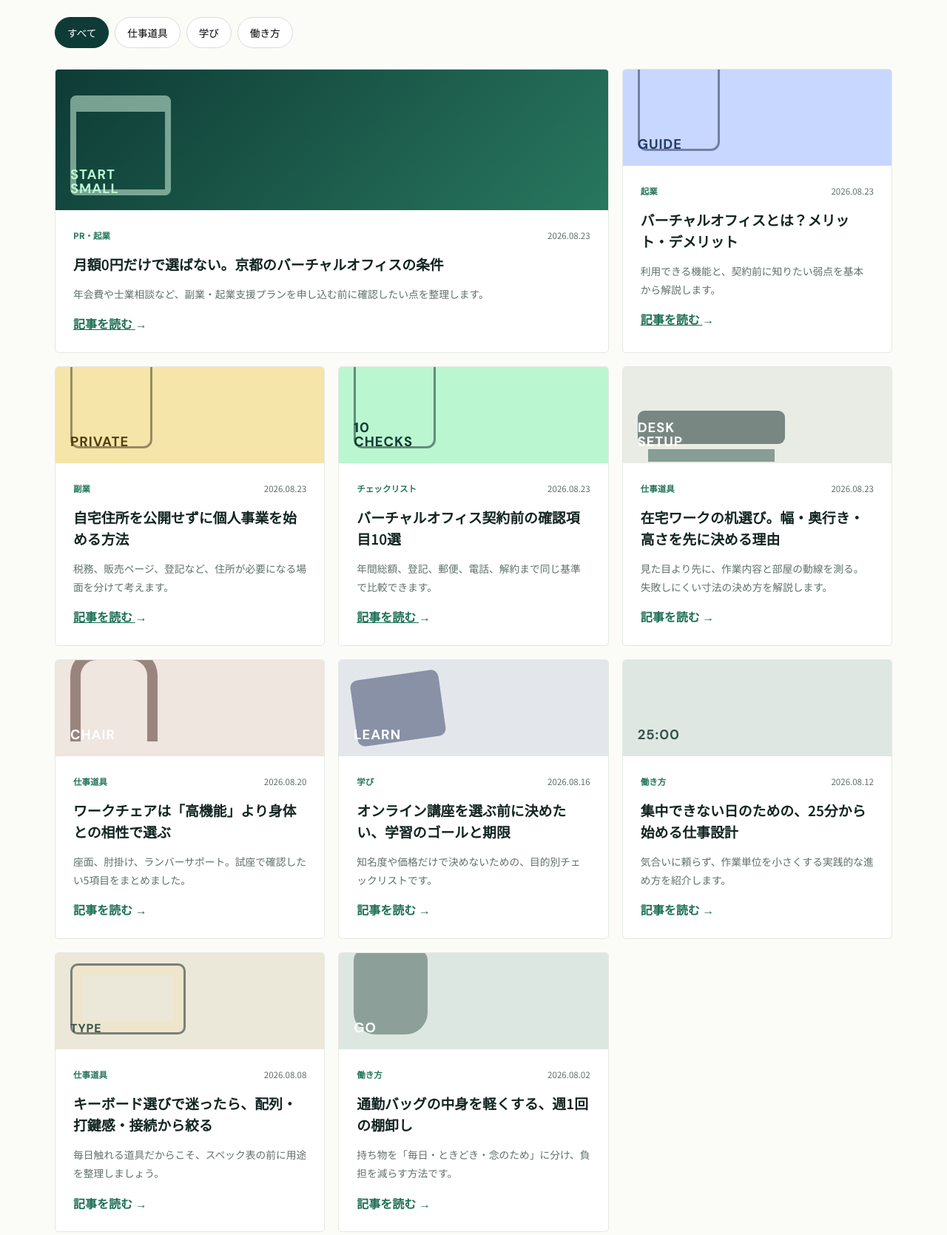
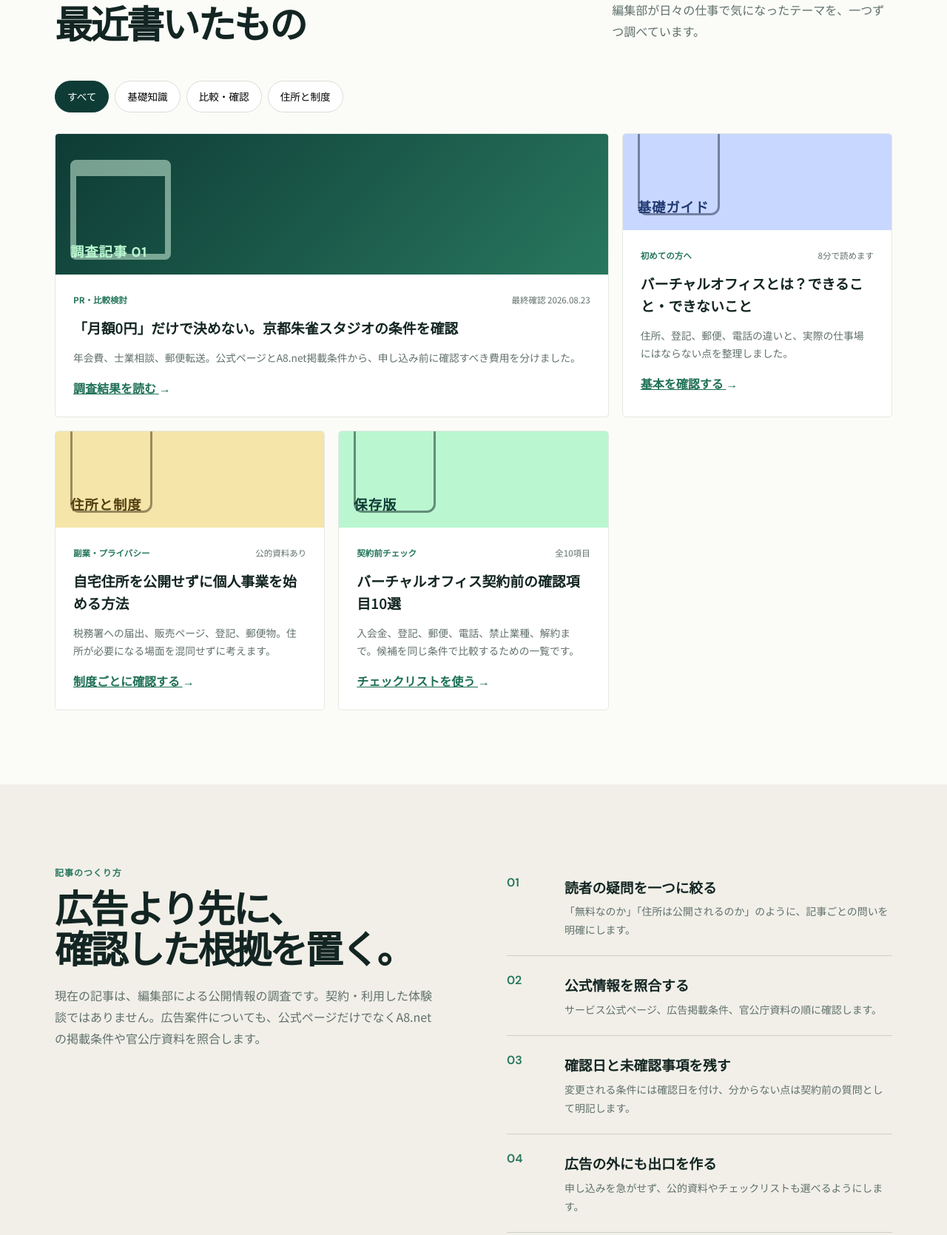
Before and after one commit to workmint-tools/workmint-select, a plain HTML site: page index.html in a window 1280 px wide. Shown: the part 1080-2749 px from the top of the page at 74% size. Drawn offline with Linux system fonts and the light colour scheme.

Commit message:
Focus site on small-business setup and add trust signals

```diff
--- a/index.html
+++ b/index.html
@@ -31,23 +31,7 @@
   </header>
 
   <main id="main">
-    <section class="hero" id="top">
-      <div class="hero-copy">
-        <p class="issue-label">仕事まわりの、買う前ノート。</p>
-        <h1>道具を変える前に、<br>考えておきたいこと。</h1>
-        <p class="lead">机や椅子、キーボード、オンライン講座。仕事に使うものは、評判がいいだけでは選びきれません。WorkMint Selectでは、編集部が実際に迷った点を出発点に、選ぶときの基準を整理しています。</p>
-        <div class="hero-actions">
-          <a class="button primary" href="#articles">記事を見る</a>
-        </div>
-      </div>
-      <aside class="editor-note">
-        <p class="note-date">編集ノート　2026.08.23</p>
-        <p>最初の特集は、在宅ワークの環境づくりです。部屋の広さや体格によって答えが変わるものを、単純なランキングにせず紹介していきます。</p>
-        <a href="#about">このサイトについて →</a>
-      </aside>
-    </section>
-
-    <section class="promise">
+    <section class="hero" id="top"><div class="hero-copy"><p class="issue-label">副業を始める人の、住所と仕事場のガイド</p><h1>小さく始めるときの、<br>住所と仕事環境。</h1><p class="lead">自宅住所はどこまで公開されるのか。バーチャルオフィスの「月額0円」は本当に無料なのか。副業や小さな事業を始めるときに、自分たちが分かりにくかった点を、公式資料までさかのぼって整理しています。</p><div class="hero-actions"><a class="button primary" href="articles/virtual-office-checklist.html">契約前チェックリストを見る</a><a class="plain-link" href="#articles">すべての記事を見る</a></div></div><aside class="editor-note"><p class="note-date">このサイトの調査範囲</p><p><strong>現時点では、公開情報を使った調査記事です。</strong></p><p>サービスを実際に契約した体験談ではありません。公式サイト、A8.net掲載条件、官公庁の案内を照合し、確認できたことと未確認のことを分けて掲載します。</p><a href="#method">調査方法を読む →</a></aside></section><section class="evidence-strip" aria-label="記事の確認方針"><div><span>01</span><strong>一次情報を優先</strong><small>公式サイト・官公庁資料を参照</small></div><div><span>02</span><strong>広告条件も確認</strong><small>年会費や利用条件まで記載</small></div><div><span>03</span><strong>未確認事項を明記</strong><small>契約前に聞く項目として残す</small></div></section><section class="promise">
       <p>記事を書くときに気をつけていること</p>
       <div><strong>用途から考える</strong><span>人気より、自分の使い方に合うかどうか</span></div>
       <div><strong>困る点も載せる</strong><span>買ってから気づきやすい注意点まで</span></div>
@@ -59,109 +43,18 @@
         <div><p class="eyebrow">新着記事</p><h2>最近書いたもの</h2></div>
         <p>編集部が日々の仕事で気になったテーマを、一つずつ調べています。</p>
       </div>
-      <div class="filters" role="group" aria-label="記事カテゴリー">
-        <button class="active" data-filter="all">すべて</button>
-        <button data-filter="tool">仕事道具</button>
-        <button data-filter="learn">学び</button>
-        <button data-filter="work">働き方</button>
-      </div>
-      <div class="article-grid">
-        <article class="article-card featured" data-category="work">
-          <div class="card-art art-office"><span>START<br>SMALL</span></div>
-          <div class="card-body">
-            <p class="meta"><span>PR・起業</span><time datetime="2026-08-23">2026.08.23</time></p>
-            <h3>月額0円だけで選ばない。京都のバーチャルオフィスの条件</h3>
-            <p>年会費や士業相談など、副業・起業支援プランを申し込む前に確認したい点を整理します。</p>
-            <a class="text-link" href="articles/virtual-office-kyoto.html">記事を読む <span>→</span></a>
-          </div>
-        </article>
-        <article class="article-card" data-category="work">
-          <div class="card-art art-guide"><span>GUIDE</span></div><div class="card-body">
-            <p class="meta"><span>起業</span><time datetime="2026-08-23">2026.08.23</time></p>
-            <h3>バーチャルオフィスとは？メリット・デメリット</h3><p>利用できる機能と、契約前に知りたい弱点を基本から解説します。</p>
-            <a class="text-link" href="articles/virtual-office-basics.html">記事を読む <span>→</span></a>
-          </div></article>
-        <article class="article-card" data-category="work">
-          <div class="card-art art-address"><span>PRIVATE</span></div><div class="card-body">
-            <p class="meta"><span>副業</span><time datetime="2026-08-23">2026.08.23</time></p>
-            <h3>自宅住所を公開せずに個人事業を始める方法</h3><p>税務、販売ページ、登記など、住所が必要になる場面を分けて考えます。</p>
-            <a class="text-link" href="articles/protect-home-address.html">記事を読む <span>→</span></a>
-          </div></article>
-        <article class="article-card" data-category="work">
-          <div class="card-art art-check"><span>10<br>CHECKS</span></div><div class="card-body">
-            <p class="meta"><span>チェックリスト</span><time datetime="2026-08-23">2026.08.23</time></p>
-            <h3>バーチャルオフィス契約前の確認項目10選</h3><p>年間総額、登記、郵便、電話、解約まで同じ基準で比較できます。</p>
-            <a class="text-link" href="articles/virtual-office-checklist.html">記事を読む <span>→</span></a>
-          </div></article>
-        <article class="article-card" data-category="tool">
-          <div class="card-art art-desk"><span>DESK<br>SETUP</span></div>
-          <div class="card-body">
-            <p class="meta"><span>仕事道具</span><time datetime="2026-08-23">2026.08.23</time></p>
-            <h3>在宅ワークの机選び。幅・奥行き・高さを先に決める理由</h3>
-            <p>見た目より先に、作業内容と部屋の動線を測る。失敗しにくい寸法の決め方を解説します。</p>
-            <button class="text-link" data-open="desk">記事を読む <span>→</span></button>
-          </div>
-        </article>
-        <article class="article-card" data-category="tool">
-          <div class="card-art art-chair"><span>CHAIR</span></div>
-          <div class="card-body">
-            <p class="meta"><span>仕事道具</span><time datetime="2026-08-20">2026.08.20</time></p>
-            <h3>ワークチェアは「高機能」より身体との相性で選ぶ</h3>
-            <p>座面、肘掛け、ランバーサポート。試座で確認したい5項目をまとめました。</p>
-            <button class="text-link" data-open="chair">記事を読む <span>→</span></button>
-          </div>
-        </article>
-        <article class="article-card" data-category="learn">
-          <div class="card-art art-learn"><span>LEARN</span></div>
-          <div class="card-body">
-            <p class="meta"><span>学び</span><time datetime="2026-08-16">2026.08.16</time></p>
-            <h3>オンライン講座を選ぶ前に決めたい、学習のゴールと期限</h3>
-            <p>知名度や価格だけで決めないための、目的別チェックリストです。</p>
-            <button class="text-link" data-open="course">記事を読む <span>→</span></button>
-          </div>
-        </article>
-        <article class="article-card" data-category="work">
-          <div class="card-art art-time"><span>25:00</span></div>
-          <div class="card-body">
-            <p class="meta"><span>働き方</span><time datetime="2026-08-12">2026.08.12</time></p>
-            <h3>集中できない日のための、25分から始める仕事設計</h3>
-            <p>気合いに頼らず、作業単位を小さくする実践的な進め方を紹介します。</p>
-            <button class="text-link" data-open="focus">記事を読む <span>→</span></button>
-          </div>
-        </article>
-        <article class="article-card" data-category="tool">
-          <div class="card-art art-key"><span>TYPE</span></div>
-          <div class="card-body">
-            <p class="meta"><span>仕事道具</span><time datetime="2026-08-08">2026.08.08</time></p>
-            <h3>キーボード選びで迷ったら、配列・打鍵感・接続から絞る</h3>
-            <p>毎日触れる道具だからこそ、スペック表の前に用途を整理しましょう。</p>
-            <button class="text-link" data-open="keyboard">記事を読む <span>→</span></button>
-          </div>
-        </article>
-        <article class="article-card" data-category="work">
-          <div class="card-art art-bag"><span>GO</span></div>
-          <div class="card-body">
-            <p class="meta"><span>働き方</span><time datetime="2026-08-02">2026.08.02</time></p>
-            <h3>通勤バッグの中身を軽くする、週1回の棚卸し</h3>
-            <p>持ち物を「毎日・ときどき・念のため」に分け、負担を減らす方法です。</p>
-            <button class="text-link" data-open="bag">記事を読む <span>→</span></button>
-          </div>
-        </article>
-      </div>
-    </section>
+      <div class="filters" role="group" aria-label="記事カテゴリー"><button class="active" data-filter="all">すべて</button><button data-filter="start">基礎知識</button><button data-filter="compare">比較・確認</button><button data-filter="privacy">住所と制度</button></div><div class="article-grid focused-grid">
+<article class="article-card featured" data-category="compare"><div class="card-art art-office"><span>調査記事 01</span></div><div class="card-body"><p class="meta"><span>PR・比較検討</span><time datetime="2026-08-23">最終確認 2026.08.23</time></p><h3>「月額0円」だけで決めない。京都朱雀スタジオの条件を確認</h3><p>年会費、士業相談、郵便転送。公式ページとA8.net掲載条件から、申し込み前に確認すべき費用を分けました。</p><a class="text-link" href="articles/virtual-office-kyoto.html">調査結果を読む <span>→</span></a></div></article>
+<article class="article-card" data-category="start"><div class="card-art art-guide"><span>基礎ガイド</span></div><div class="card-body"><p class="meta"><span>初めての方へ</span><time datetime="2026-08-23">8分で読めます</time></p><h3>バーチャルオフィスとは？できること・できないこと</h3><p>住所、登記、郵便、電話の違いと、実際の仕事場にはならない点を整理しました。</p><a class="text-link" href="articles/virtual-office-basics.html">基本を確認する <span>→</span></a></div></article>
+<article class="article-card" data-category="privacy"><div class="card-art art-address"><span>住所と制度</span></div><div class="card-body"><p class="meta"><span>副業・プライバシー</span><time datetime="2026-08-23">公的資料あり</time></p><h3>自宅住所を公開せずに個人事業を始める方法</h3><p>税務署への届出、販売ページ、登記、郵便物。住所が必要になる場面を混同せずに考えます。</p><a class="text-link" href="articles/protect-home-address.html">制度ごとに確認する <span>→</span></a></div></article>
+<article class="article-card" data-category="compare"><div class="card-art art-check"><span>保存版</span></div><div class="card-body"><p class="meta"><span>契約前チェック</span><time datetime="2026-08-23">全10項目</time></p><h3>バーチャルオフィス契約前の確認項目10選</h3><p>入会金、登記、郵便、電話、禁止業種、解約まで。候補を同じ条件で比較するための一覧です。</p><a class="text-link" href="articles/virtual-office-checklist.html">チェックリストを使う <span>→</span></a></div></article></div></section>
 
     <section class="section method-section" id="method">
       <div class="method-intro">
         <p class="eyebrow">記事のつくり方</p>
-        <h2>順位をつけるより、<br>違いを確かめる。</h2>
-        <p>同じ道具でも、使う人と場所が変われば評価は変わります。記事では結論を急がず、どこを見ると自分で判断しやすいかを順番にまとめます。</p>
+        <h2>広告より先に、<br>確認した根拠を置く。</h2><p>現在の記事は、編集部による公開情報の調査です。契約・利用した体験談ではありません。広告案件についても、公式ページだけでなくA8.netの掲載条件や官公庁資料を照合します。</p>
       </div>
-      <ol class="method-list">
-        <li><span>01</span><div><h3>用途を定義</h3><p>誰が、どんな場面で、何を解決したいのかを明確にします。</p></div></li>
-        <li><span>02</span><div><h3>比較軸を設定</h3><p>価格だけでなく、使いやすさ・継続性・サポートなどを比較します。</p></div></li>
-        <li><span>03</span><div><h3>一次情報を確認</h3><p>公式情報や公的資料を優先し、公開日・更新日も確認します。</p></div></li>
-        <li><span>04</span><div><h3>向き不向きを明記</h3><p>良い点だけでなく、注意点と選ばない選択肢も伝えます。</p></div></li>
-      </ol>
+      <ol class="method-list"><li><span>01</span><div><h3>読者の疑問を一つに絞る</h3><p>「無料なのか」「住所は公開されるのか」のように、記事ごとの問いを明確にします。</p></div></li><li><span>02</span><div><h3>公式情報を照合する</h3><p>サービス公式ページ、広告掲載条件、官公庁資料の順に確認します。</p></div></li><li><span>03</span><div><h3>確認日と未確認事項を残す</h3><p>変更される条件には確認日を付け、分からない点は契約前の質問として明記します。</p></div></li><li><span>04</span><div><h3>広告の外にも出口を作る</h3><p>申し込みを急がせず、公的資料やチェックリストも選べるようにします。</p></div></li></ol>
     </section>
 
     <section class="section about-section" id="about">
@@ -170,7 +63,7 @@
         <h2>WorkMint Selectについて</h2>
       </div>
       <div class="about-copy">
-        <p>WorkMint Selectは、仕事道具を探すたびに情報の多さに疲れてしまった経験から始めた小さな編集メディアです。デスク環境、デジタルツール、学び、キャリアについて、調べたことをできるだけ普通の言葉で残します。</p>
+        <p>WorkMint Selectは、副業や小さな事業を始める人向けに、住所・仕事場・事業サービスの選び方を調べる編集メディアです。運営者自身が公開情報を読み比べ、分かりにくかった条件を普通の言葉に直して掲載します。</p><div class="author-card"><div class="author-initial">W</div><div><strong>WorkMint Select 編集担当</strong><p>公開情報の調査と記事編集を担当。現在はバーチャルオフィスを中心に、料金表示、住所利用、郵便・電話対応を調べています。未契約の商品について、利用者を装ったレビューは行いません。</p></div></div><p></p>
         <dl>
           <div><dt>サイト名</dt><dd>WorkMint Select</dd></div>
           <div><dt>運営者</dt><dd>WorkMint Select 編集部</dd></div>
```
